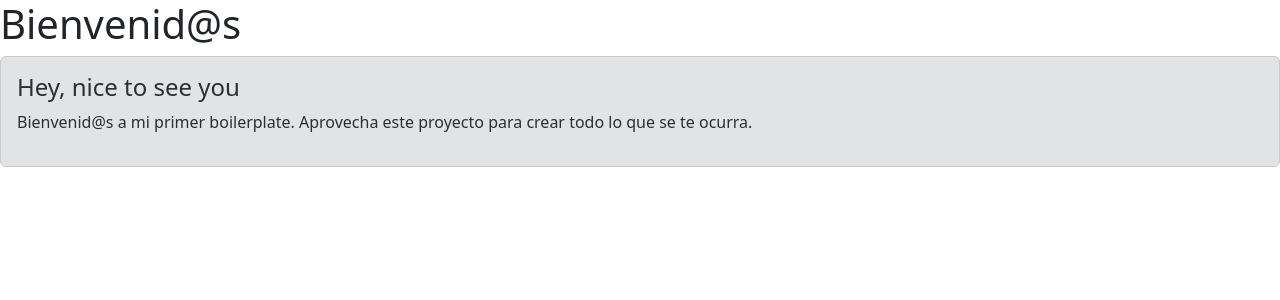
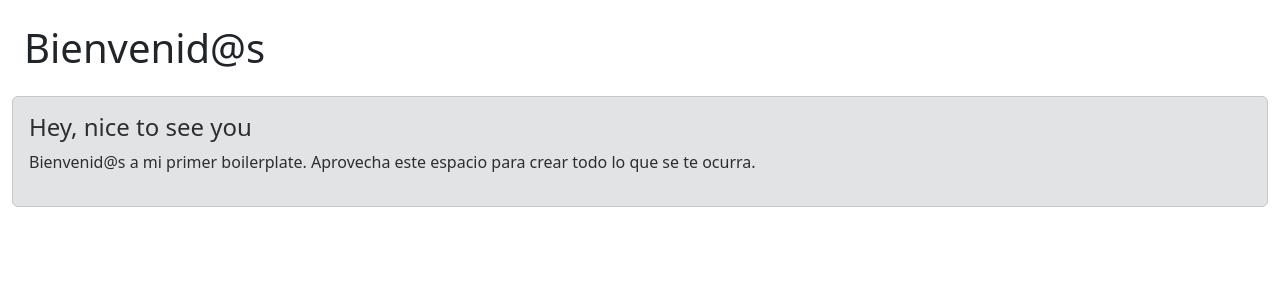
Before and after one commit to 4GeeksAcademy/joede88-react-starwarsdatabase, a React (Create React App) app: page / in a window 1280 px wide. Shown: the top 300 px of the page. Built offline with nearby package versions, Linux system fonts and the light colour scheme.

Commit message:
HomePageHeader pulido

```diff
--- a/src/components/HomePage/HomePageContent.jsx
+++ b/src/components/HomePage/HomePageContent.jsx
@@ -1,13 +1,23 @@
 import Alert from 'react-bootstrap/Alert';
+import Container from 'react-bootstrap/Container';
+import Row from 'react-bootstrap/Row';
+import Col from 'react-bootstrap/Col';
 
 const HomePageContent = () => {
   return (
+    <Container fluid>
+      <Row>
+        <Col>
           <Alert variant="secondary">
             <Alert.Heading>Hey, nice to see you</Alert.Heading>
             <p>
-          Bienvenid@s a mi primer boilerplate. Aprovecha este proyecto para crear todo lo que se te ocurra.
+              Bienvenid@s a mi primer boilerplate. Aprovecha este espacio para crear todo lo que se te ocurra.
             </p>
           </Alert>
+        </Col>
+      </Row>
+    </Container>
+
   )
 }
 
--- a/src/components/HomePage/HomePageHeader.jsx
+++ b/src/components/HomePage/HomePageHeader.jsx
@@ -1,6 +1,6 @@
 const HomePageHeader = () => {
     return (
-        <header>
+        <header className="m-4">
             <div>
                 <h1>Bienvenid@s</h1>
             </div>
```
Lines whose indentation alone changed are shown as unchanged.
